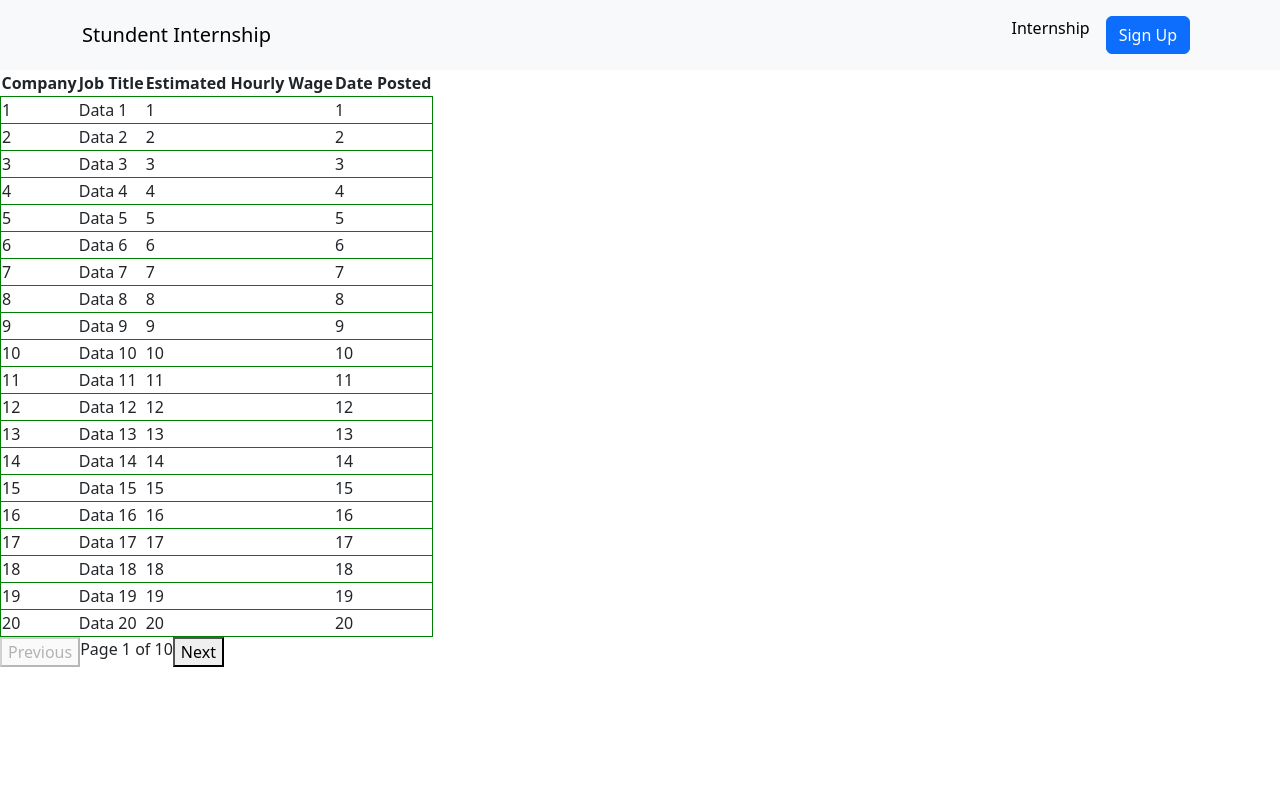
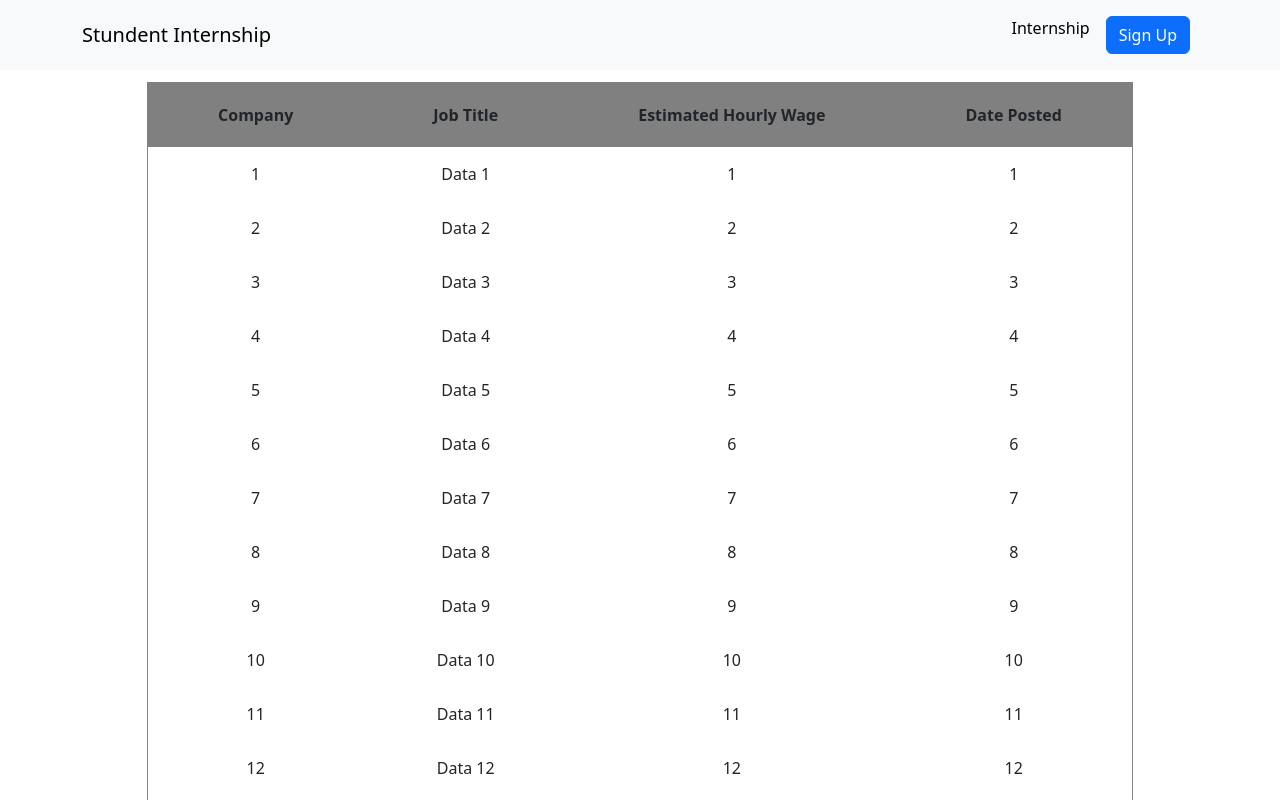
Before and after one commit to bram-n/Voyage, a React (Vite) app in the folder StudentBaseInternship/: page /internship in a window 1280 px wide. Shown: the top 800 px of the page. Built offline with nearby package versions, Linux system fonts and the light colour scheme; no server answers.

Commit message:
New code with infinite scroll table

```diff
--- /dev/null
+++ b/StudentBaseInternship/src/Aesthetics/ScrollTable.css
@@ -0,0 +1,36 @@
+/* ScrollTable.css */
+
+/* Define styles for the container */
+.ScrollTable {
+    display: flex;
+    flex-direction: column;
+    align-items: center;
+    text-align: center;
+    height: 100vh;
+  }
+
+  /* Define styles for the table */
+  table {
+    border: 1px solid gray;
+    margin: 12px 0;
+    padding: 8px;
+  }
+
+  /* Define styles for the table header */
+  thead {
+    background-color: grey;
+  }
+
+  /* Define styles for the table header cells */
+  th {
+    padding: 20px 70px;
+  }
+
+  /* Define styles for the table rows */
+  tr {
+    padding: 20px;
+  }
+
+  td{
+    padding: 15px;
+  }
--- a/StudentBaseInternship/src/Components/Scroll.tsx
+++ b/StudentBaseInternship/src/Components/Scroll.tsx
@@ -1,11 +1,7 @@
+// ScrollTable.js
+
 import React, { useEffect, useState } from 'react';
-
-const tableStyle = {
-    border: "1px solid green",
-    margin: 12,
-    padding: 8,
-};
-
+import '../Aesthetics/ScrollTable.css'; // Import the CSS file
 const itemsPerPage = 20;
 
 const ScrollTable = () => {
@@ -19,8 +15,8 @@ const ScrollTable = () => {
     const newData = Array.from({ length: itemsPerPage }).map((_, index) => ({
       company: startIndex + index + 1,
       title: `Data ${startIndex + index + 1}`,
-            date:  startIndex + index + 1,
-            wage:  startIndex + index + 1,
+      date: startIndex + index + 1,
+      wage: startIndex + index + 1,
     }));
     setDataSource(newData);
   }, [currentPage]);
@@ -52,7 +48,7 @@ const ScrollTable = () => {
         </thead>
         <tbody>
           {dataSource.map((item) => (
-                        <tr key={item.company} style={tableStyle}>
+            <tr key={item.company}>
               <td>{item.company}</td>
               <td>{item.title}</td>
               <td>{item.wage}</td>
@@ -65,7 +61,9 @@ const ScrollTable = () => {
         <button onClick={handlePrevPage} disabled={currentPage === 1}>
           Previous
         </button>
-                <span>Page {currentPage} of {totalPages}</span>
+        <span>
+          Page {currentPage} of {totalPages}
+        </span>
         <button onClick={handleNextPage} disabled={currentPage === totalPages}>
           Next
         </button>
```
Lines whose indentation alone changed are shown as unchanged.
